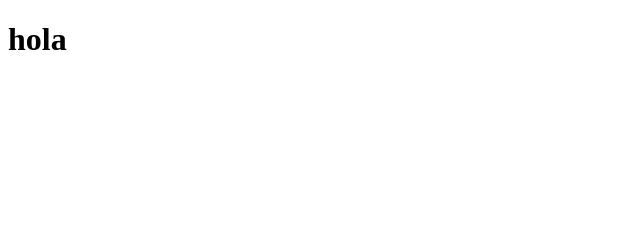
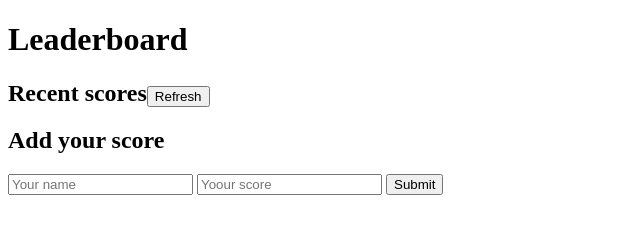
Before and after one commit to emiliazm/leaderboard, a website built with webpack: page src/index.html in a window 1280 px wide. Shown: the whole page, without its empty margins (0-640 px from the left). Built offline with nearby package versions, Linux system fonts and the light colour scheme.

Commit message:
Create elements on index.html file

```diff
--- a/src/index.html
+++ b/src/index.html
@@ -1,12 +1,29 @@
 <!DOCTYPE html>
 <html lang="en">
+
 <head>
   <meta charset="UTF-8">
   <meta http-equiv="X-UA-Compatible" content="IE=edge">
   <meta name="viewport" content="width=device-width, initial-scale=1.0">
   <title>Document</title>
 </head>
+
 <body>
-  <h1>hola</h1>
+  <div id="leaderboard">
+    <h1>Leaderboard</h1>
+    <div id="container">
+      <section id="scores">
+        <h2 class="score-h2">Recent scores<button class="refresh-btn" type="button">Refresh</button></h2>
+        <ul class="score-list"></ul>
+      </section>
+      <form id="score-form">
+        <h2>Add your score</h2>
+        <input type="text" placeholder="Your name">
+        <input type="text" placeholder="Yoour score">
+        <button class="submit-btn" type="submit">Submit</button>
+      </form>
+    </div>
+  </div>
 </body>
+
 </html>
```
